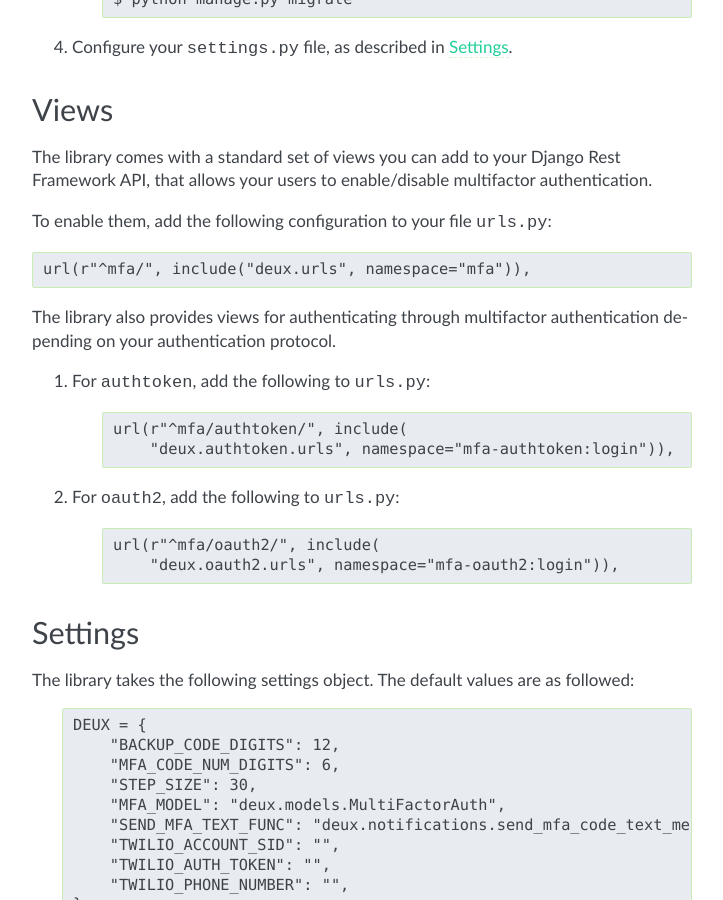
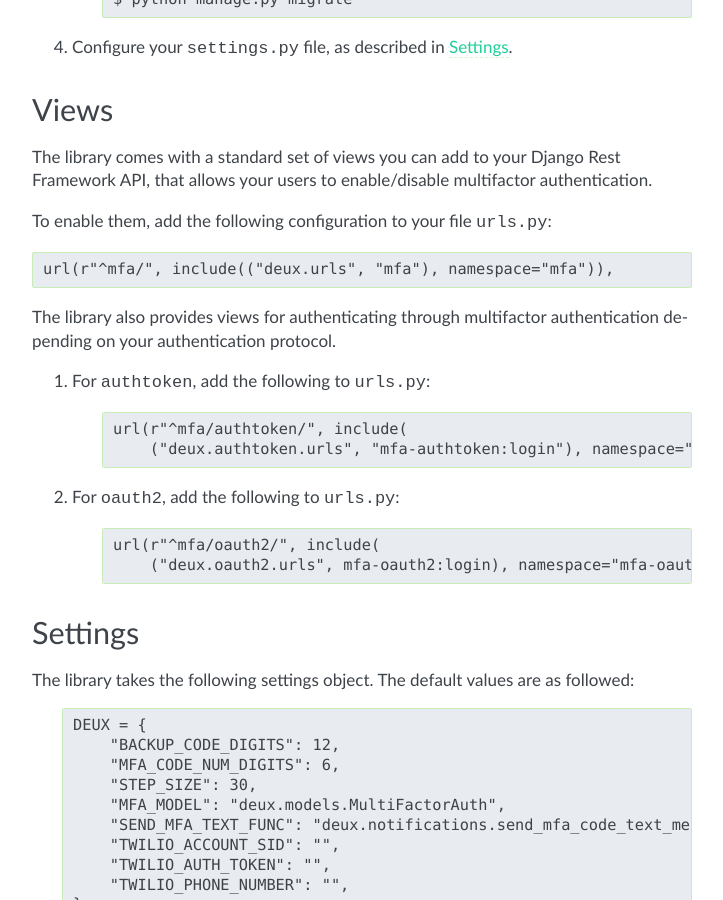
Before and after one commit to robinhood/deux, a Sphinx documentation site: the page built from docs/userguide/django.rst, in a window 1280 px wide and 900 px high, scrolled down 660 px. Shown: the whole window, without its empty margins (388-1111 px from the left). Built offline with Sphinx 7.4.7, drawn with Linux system fonts in a browser that asks for light colours.

Commit message:
Update django.url.conf include syntax
Support for the app_name argument is deprecated in Django 2.0. Switching to `include((pattern_list, app_namespace), namespace=None)` format as described in docs: https://docs.djangoproject.com/en/1.11/ref/urls/#include

```diff
--- a/docs/userguide/django.rst
+++ b/docs/userguide/django.rst
@@ -54,7 +54,7 @@ To enable them, add the following configuration to your file :file:`urls.py`:
 
 .. code-block:: python
 
-    url(r"^mfa/", include("deux.urls", namespace="mfa")),
+    url(r"^mfa/", include(("deux.urls", "mfa"), namespace="mfa")),
 
 The library also provides views for authenticating through multifactor
 authentication depending on your authentication protocol.
@@ -64,14 +64,14 @@ authentication depending on your authentication protocol.
     .. code-block:: python
 
         url(r"^mfa/authtoken/", include(
-            "deux.authtoken.urls", namespace="mfa-authtoken:login")),
+            ("deux.authtoken.urls", "mfa-authtoken:login"), namespace="mfa-authtoken:login")),
 
 #. For ``oauth2``, add the following to :file:`urls.py`:
 
     .. code-block:: python
 
         url(r"^mfa/oauth2/", include(
-            "deux.oauth2.urls", namespace="mfa-oauth2:login")),
+            ("deux.oauth2.urls", mfa-oauth2:login), namespace="mfa-oauth2:login")),
 
 .. _settings:
 
```
